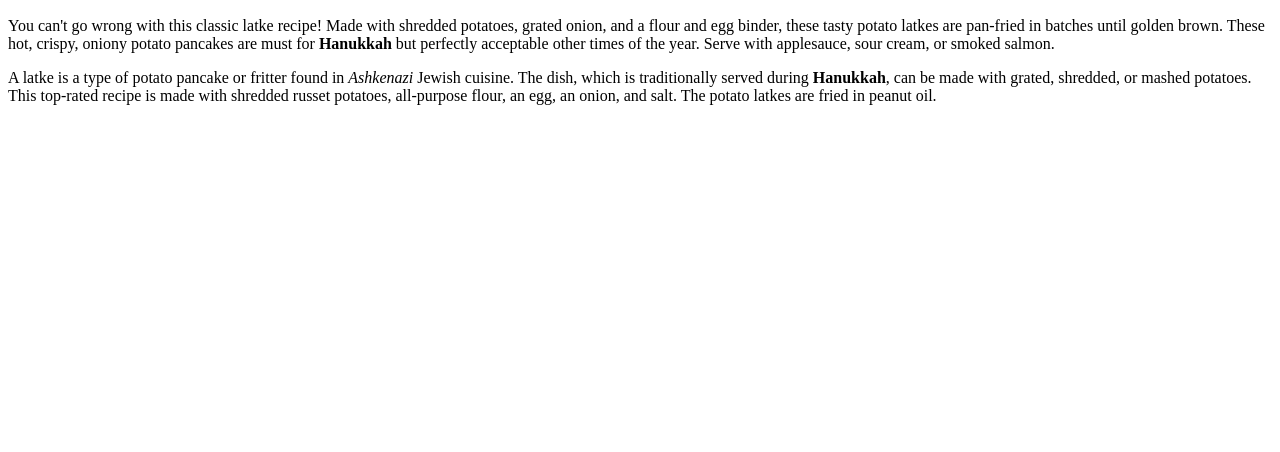
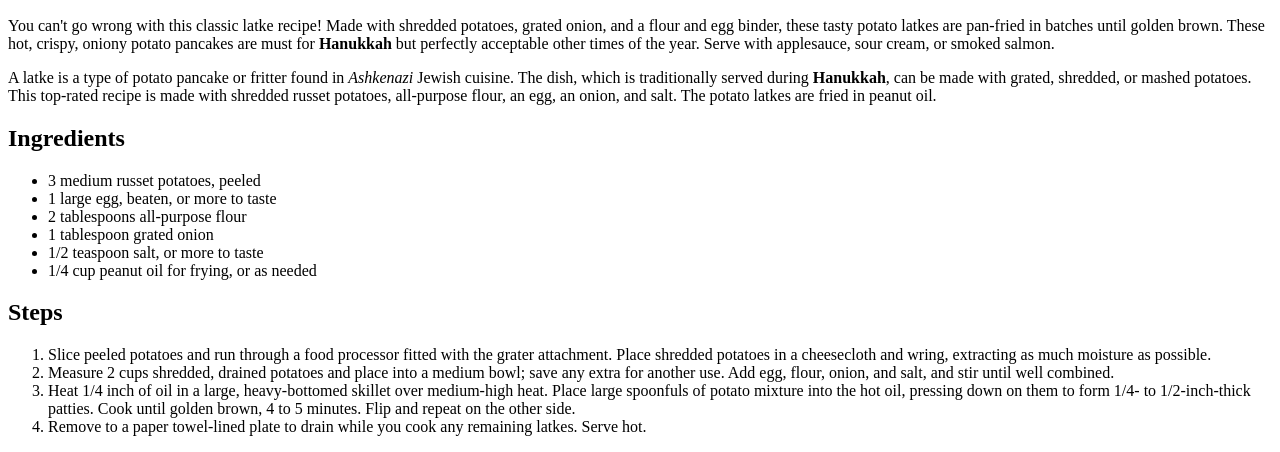
Before and after one commit to jhawk1618/odin-recipes, a plain HTML site: page recipes/latkes.html in a window 1280 px wide. Shown: the part 934-1386 px from the top of the page. Before the commit the page ends 1055 px from the top, so only its background shows below. Drawn offline with Linux system fonts and the light colour scheme.

Commit message:
Create lists of ingredients and steps for latkes.html

```diff
--- a/recipes/latkes.html
+++ b/recipes/latkes.html
@@ -11,6 +11,21 @@
         <h2>Description</h2>
         <p>You can't go wrong with this classic latke recipe! Made with shredded potatoes, grated onion, and a flour and egg binder, these tasty potato latkes are pan-fried in batches until golden brown. These hot, crispy, oniony potato pancakes are must for <strong>Hanukkah</strong> but perfectly acceptable other times of the year. Serve with applesauce, sour cream, or smoked salmon.</p>
         <p>A latke is a type of potato pancake or fritter found in <em>Ashkenazi</em> Jewish cuisine. The dish, which is traditionally served during <strong>Hanukkah</strong>, can be made with grated, shredded, or mashed potatoes. This top-rated recipe is made with shredded russet potatoes, all-purpose flour, an egg, an onion, and salt. The potato latkes are fried in peanut oil.</p>
-
+        <h2>Ingredients</h2>
+        <ul>
+            <li>3 medium russet potatoes, peeled</li>
+            <li>1 large egg, beaten, or more to taste</li>
+            <li>2 tablespoons all-purpose flour</li>
+            <li>1 tablespoon grated onion</li>
+            <li>1/2 teaspoon salt, or more to taste</li>
+            <li>1/4 cup peanut oil for frying, or as needed</li>
+        </ul>
+        <h2>Steps</h2>
+        <ol>
+            <li>Slice peeled potatoes and run through a food processor fitted with the grater attachment. Place shredded potatoes in a cheesecloth and wring, extracting as much moisture as possible.</li>
+            <li>Measure 2 cups shredded, drained potatoes and place into a medium bowl; save any extra for another use. Add egg, flour, onion, and salt, and stir until well combined.</li>
+            <li>Heat 1/4 inch of oil in a large, heavy-bottomed skillet over medium-high heat. Place large spoonfuls of potato mixture into the hot oil, pressing down on them to form 1/4- to 1/2-inch-thick patties. Cook until golden brown, 4 to 5 minutes. Flip and repeat on the other side.</li>
+            <li>Remove to a paper towel-lined plate to drain while you cook any remaining latkes. Serve hot.</li>
+        </ol>
     </body>
 </html>
```
